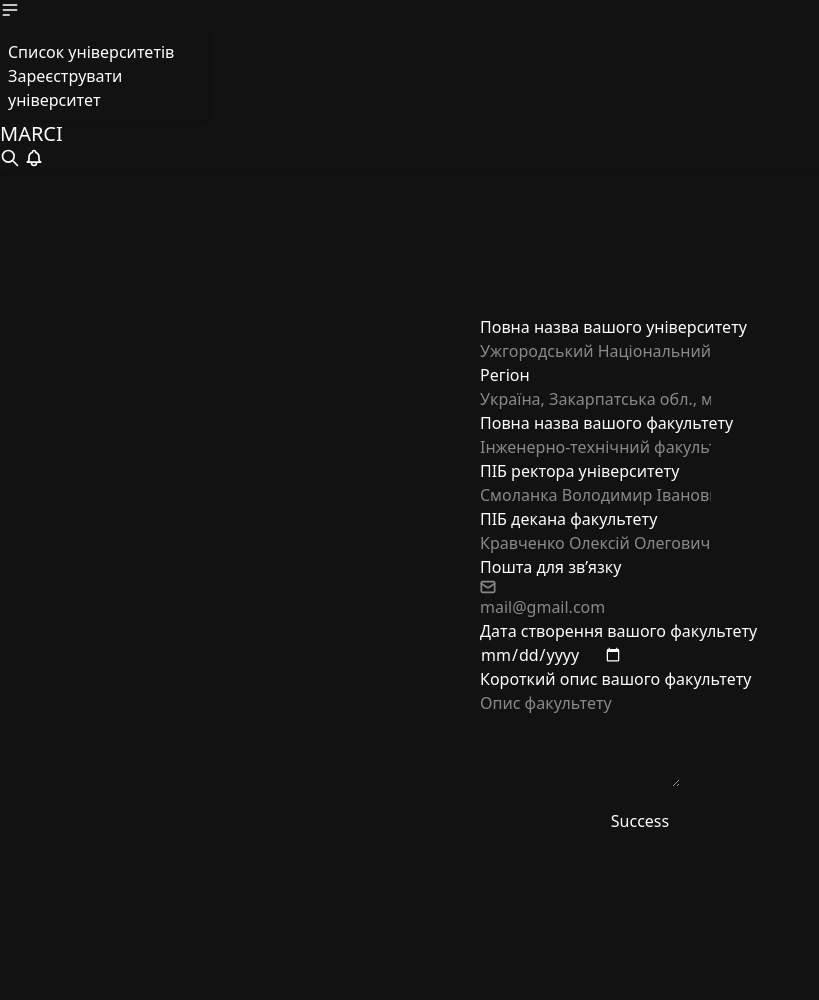
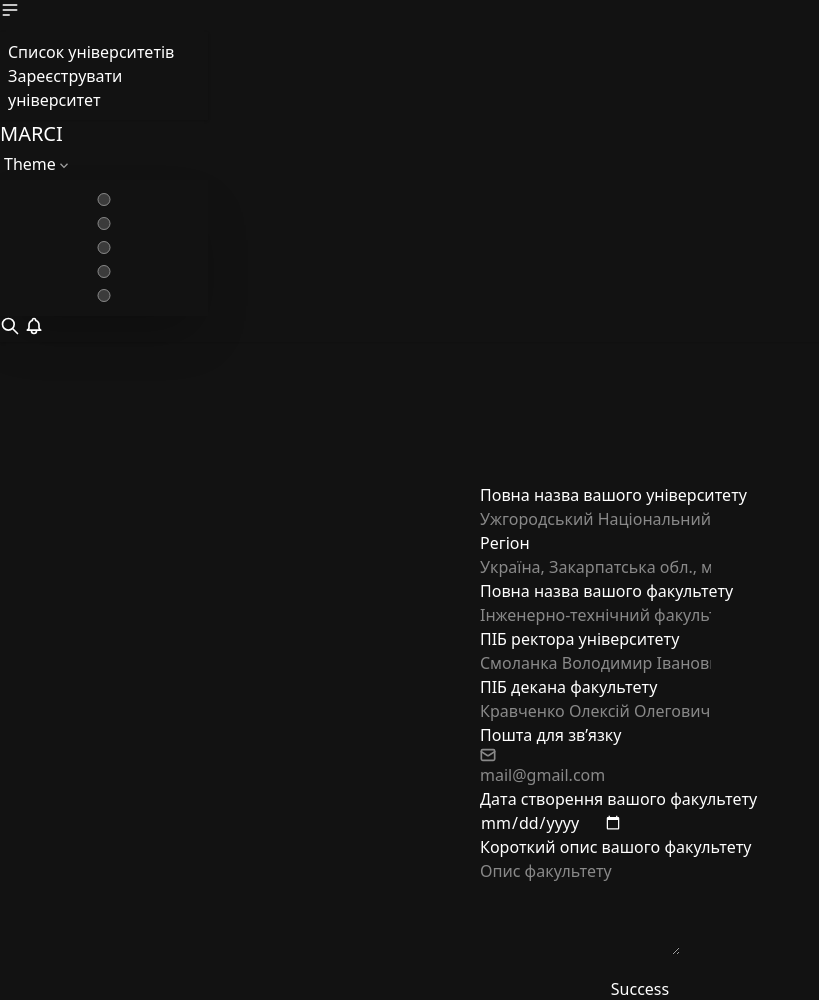
Before and after one commit to heetaru/MARCI, a Django app: page /university-registration/ in a window 1280 px wide. Shown: the top 1000 px of the page, without its empty margins (0-819 px from the left). Before the commit the page ends 827 px from the top, so only its background shows below. Run offline with Django 5.2, Linux system fonts and the light colour scheme; some libraries are stand-ins or nearby versions.

Commit message:
theme controler

```diff
--- a/application/universities/templates/universities/layout.html
+++ b/application/universities/templates/universities/layout.html
@@ -28,6 +28,61 @@
     <a href="{% url 'list' %}" class="btn btn-ghost text-xl">MARCI</a>
   </div>
   <div class="navbar-end">
+      <div class="dropdown">
+  <div tabindex="0" role="button" class="btn m-1">
+    Theme
+    <svg
+      width="12px"
+      height="12px"
+      class="inline-block h-2 w-2 fill-current opacity-60"
+      xmlns="http://www.w3.org/2000/svg"
+      viewBox="0 0 2048 2048">
+      <path d="M1799 349l242 241-1017 1017L7 590l242-241 775 775 775-775z"></path>
+    </svg>
+  </div>
+  <ul tabindex="0" class="dropdown-content bg-base-300 rounded-box z-1 w-52 p-2 shadow-2xl">
+    <li>
+      <input
+        type="radio"
+        name="theme-dropdown"
+        class="theme-controller w-full btn btn-sm btn-block btn-ghost justify-start"
+        aria-label="Dark"
+        value="dark" />
+    </li>
+    <li>
+      <input
+        type="radio"
+        name="theme-dropdown"
+        class="theme-controller w-full btn btn-sm btn-block btn-ghost justify-start"
+        aria-label="Light"
+        value="light" />
+    </li>
+    <li>
+      <input
+        type="radio"
+        name="theme-dropdown"
+        class="theme-controller w-full btn btn-sm btn-block btn-ghost justify-start"
+        aria-label="Corporate"
+        value="corporate" />
+    </li>
+    <li>
+      <input
+        type="radio"
+        name="theme-dropdown"
+        class="theme-controller w-full btn btn-sm btn-block btn-ghost justify-start"
+        aria-label="Forest"
+        value="forest" />
+    </li>
+    <li>
+      <input
+        type="radio"
+        name="theme-dropdown"
+        class="theme-controller w-full btn btn-sm btn-block btn-ghost justify-start"
+        aria-label="Luxury"
+        value="luxury" />
+    </li>
+  </ul>
+</div>
     <button class="btn btn-ghost btn-circle">
       <svg xmlns="http://www.w3.org/2000/svg" class="h-5 w-5" fill="none" viewBox="0 0 24 24" stroke="currentColor"> <path stroke-linecap="round" stroke-linejoin="round" stroke-width="2" d="M21 21l-6-6m2-5a7 7 0 11-14 0 7 7 0 0114 0z" /> </svg>
     </button>
@@ -42,5 +97,30 @@
     </header>
     {% block content %}
     {% endblock %}
+<script>
+    // Перевірка на наявність вибору теми в localStorage
+    window.onload = function() {
+        const savedTheme = localStorage.getItem('theme');
+        if (savedTheme) {
+            document.documentElement.setAttribute('data-theme', savedTheme);
+            const themeInputs = document.querySelectorAll('input[name="theme-dropdown"]');
+            themeInputs.forEach(input => {
+                if (input.value === savedTheme) {
+                    input.checked = true;
+                }
+            });
+        }
+    }
+
+    // Додавання прослуховувача подій для зміни теми
+    const themeControllers = document.querySelectorAll('.theme-controller');
+    themeControllers.forEach(controller => {
+        controller.addEventListener('change', function() {
+            const selectedTheme = this.value;
+            document.documentElement.setAttribute('data-theme', selectedTheme);
+            localStorage.setItem('theme', selectedTheme);
+        });
+    });
+</script>
 </body>
 </html>
--- a/application/universities/templates/universities/university_form.html
+++ b/application/universities/templates/universities/university_form.html
@@ -79,4 +79,29 @@
 
 
     </script>
+    <script>
+    // Перевірка на наявність вибору теми в localStorage
+    window.onload = function() {
+        const savedTheme = localStorage.getItem('theme');
+        if (savedTheme) {
+            document.documentElement.setAttribute('data-theme', savedTheme);
+            const themeInputs = document.querySelectorAll('input[name="theme-dropdown"]');
+            themeInputs.forEach(input => {
+                if (input.value === savedTheme) {
+                    input.checked = true;
+                }
+            });
+        }
+    }
+
+    // Додавання прослуховувача подій для зміни теми
+    const themeControllers = document.querySelectorAll('.theme-controller');
+    themeControllers.forEach(controller => {
+        controller.addEventListener('change', function() {
+            const selectedTheme = this.value;
+            document.documentElement.setAttribute('data-theme', selectedTheme);
+            localStorage.setItem('theme', selectedTheme);
+        });
+    });
+</script>
 {% endblock %}
```
Also changed, not shown: application/universities/templates/universities/university.html (+25 -7 lines), application/universities/templates/universities/university_list.html (+25 -0 lines).
